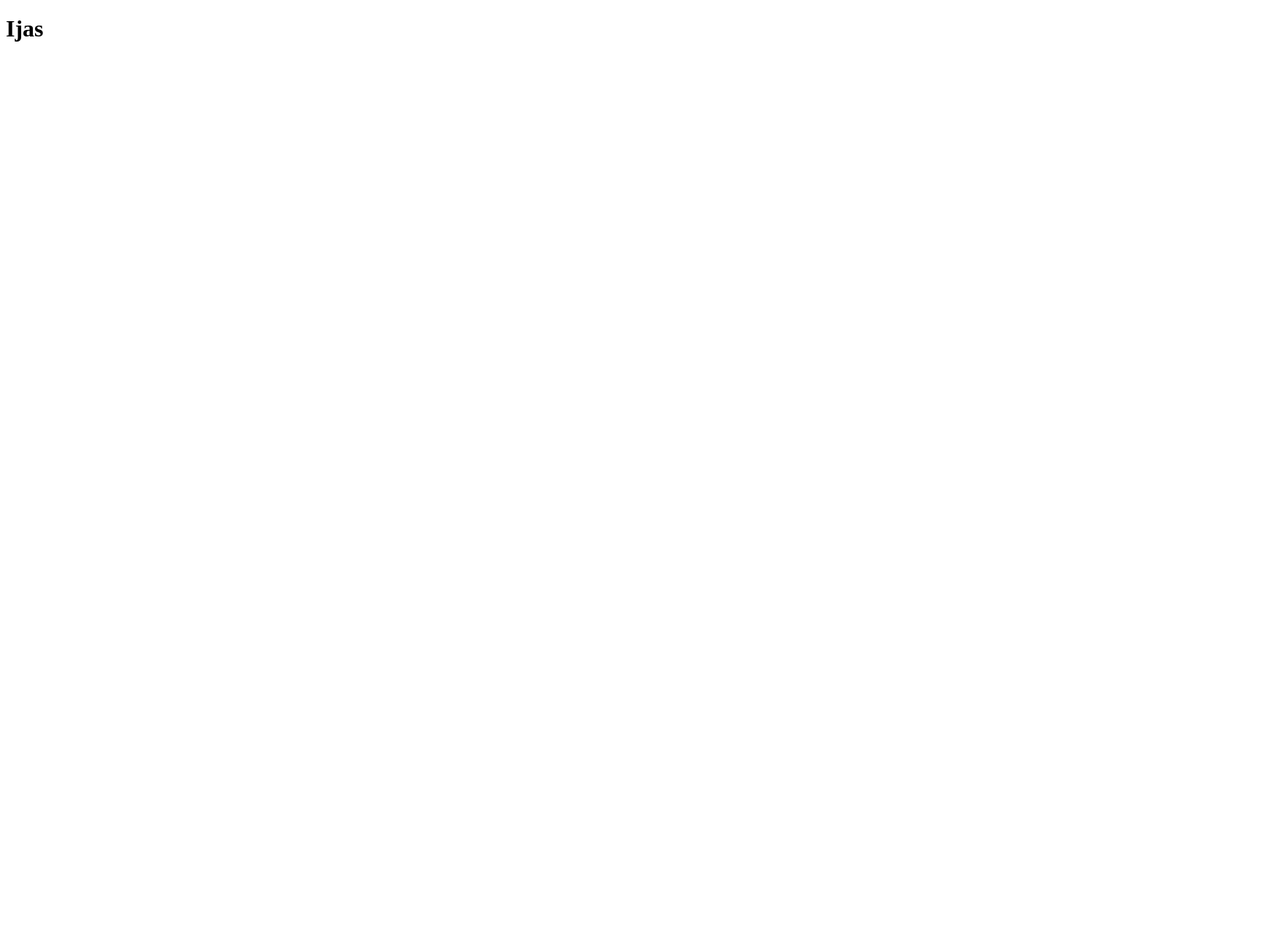
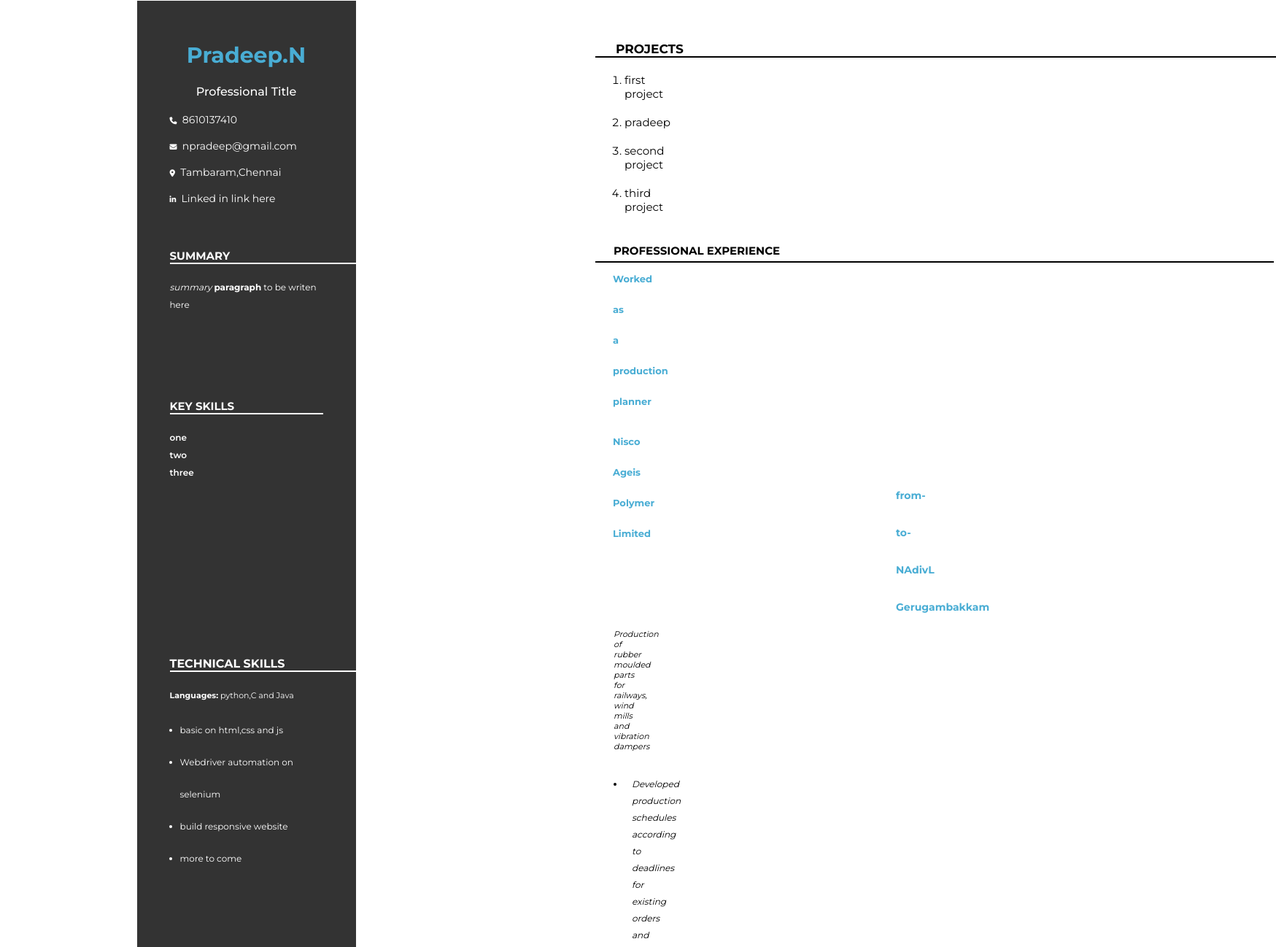
Before and after one commit to onlysparrow-web/practice-3, a plain HTML site: page index.html in a window 1280 px wide. Shown: the top 1298 px of the page at 73% size, 1749 px wide, since content can reach past the window. Before the commit the page ends 800 px from the top, so only its background shows below. Drawn offline with Linux system fonts and the light colour scheme.

Commit message:
modified 5/4.

```diff
--- a/index.html
+++ b/index.html
@@ -1,12 +1,130 @@
 <!DOCTYPE html>
 <html lang="en">
+  <link href="styles.css" rel="stylesheet" />
+  <link href="reset.css" rel="stylessheet" />
+  <link
+    rel="stylesheet"
+    href="https://cdnjs.cloudflare.com/ajax/libs/font-awesome/6.1.1/css/all.min.css"
+    integrity="sha512-KfkfwYDsLkIlwQp6LFnl8zNdLGxu9YAA1QvwINks4PhcElQSvqcyVLLD9aMhXd13uQjoXtEKNosOWaZqXgel0g=="
+    crossorigin="anonymous"
+    referrerpolicy="no-referrer"
+  />
+  <link rel="preconnect" href="https://fonts.googleapis.com" />
+  <link rel="preconnect" href="https://fonts.gstatic.com" crossorigin />
+  <link
+    href="https://fonts.googleapis.com/css2?family=Montserrat:wght@100;200;300;400;500;600;700;800;900&display=swap"
+    rel="stylesheet"
+  />
   <head>
     <meta charset="UTF-8" />
     <meta http-equiv="X-UA-Compatible" content="IE=edge" />
-    <meta name="viewport" content="width=device-width, initial-scale=1.0" />
-    <title>Document</title>
+    <title>Pradeep's resume</title>
   </head>
   <body>
-    <h1>Ijas</h1>
+    <div class="container">
+      <div class="leftside">
+        <h1 id="main-title">Pradeep.N</h1>
+        <h1 class="protitle">Professional Title</h1>
+        <nav id="navigation">
+          <div>
+            <i class="fa-solid fa-phone"></i>&nbsp;
+            <a href="tel:8610137410">8610137410</a>
+          </div>
+          <div>
+            <i class="fa-solid fa-envelope"></i>&nbsp;
+            <a href="mailto:npradeep199669@gmail.com">npradeep@gmail.com</a>
+          </div>
+          <div>
+            <i class="fa-solid fa-location-dot"></i>&nbsp;
+            <a href="https://goo.gl/maps/TmStS4m8KUbBumvT9">Tambaram,Chennai</a>
+          </div>
+          <div>
+            <i class="fa-brands fa-linkedin-in"></i>&nbsp;
+            <a href="#">Linked in link here</a>
+          </div>
+        </nav>
+        <section class="summary">
+          <h2 class="container">SUMMARY</h2>
+          <p><em>summary</em> <strong>paragraph</strong> to be writen here</p>
+          <h2>Key Skills</h2>
+          <ul>
+            <li>one</li>
+            <li>two</li>
+            <li>three</li>
+          </ul>
+        </section>
+        <section class="tech">
+          <h2 class="container">TECHNICAL SKILLS</h2>
+          <p><strong>Languages:</strong>&nbsp;python,C and Java</p>
+          <ul>
+            <li>basic on html,css and js</li>
+            <li>Webdriver automation on selenium</li>
+            <li>build responsive website</li>
+            <li>more to come</li>
+          </ul>
+        </section>
+      </div>
+    </div>
+    <div class="rightside">
+      <section class="projext">
+        <h2 class="container">PROJECTS</h2>
+        <ol>
+          <li>first project</li>
+          <li>pradeep</li>
+          <li>second project</li>
+          <li>third project</li>
+        </ol>
+      </section>
+      <section class="cont">
+        <h2 class="container">PROFESSIONAL EXPERIENCE</h2>
+        <div class="para">
+          <p>Worked as a production planner</p>
+          <p>Nisco Ageis Polymer Limited</p>
+          <div class="para1">
+            <div>from-to-NAdivL</div>
+            <div>Gerugambakkam</div>
+          </div>
+        </div>
+        <div class="paragraph">
+          <p>
+            <em>
+              Production of rubber moulded parts for railways, wind mills and
+              vibration dampers</em
+            >
+          </p>
+        </div>
+        <ul>
+          <li>
+            Developed production schedules according to deadlines for existing
+            orders and sales forecasting.
+          </li>
+          <li>
+            Worked with engineering, production and testing departments to
+            implement corrective actions for missed milestones.
+          </li>
+          <li>
+            Reviewed inventories, tracked production statuses and ordered
+            materials to foster consistent availability.
+          </li>
+          <li>
+            Read worker logs, product processing sheets or specification sheets
+            to verify records adhered to quality assurance specifications.
+          </li>
+          <li>
+            Selected material quantities or processing methods needed to achieve
+            efficient production.
+          </li>
+          <li>
+            Evaluated employee performance and equipment organization to assess
+            and improve plant operations.
+          </li>
+          <li>
+            Developed, released and monitored daily schedules to foster on-time
+            completion of finished products
+          </li>
+        </ul>
+      </section>
+      <h2 class="container">EDUCATION</h2>
+    </div>
   </body>
 </html>
--- /dev/null
+++ b/reset.css
@@ -0,0 +1,173 @@
+/*
+html5doctor.com Reset Stylesheet
+v1.6.1
+Last Updated: 2010-09-17
+Author: Richard Clark - http://richclarkdesign.com
+Twitter: @rich_clark
+*/
+
+html,
+body,
+div,
+span,
+object,
+iframe,
+h1,
+h2,
+h3,
+h4,
+h5,
+h6,
+p,
+blockquote,
+pre,
+abbr,
+address,
+cite,
+code,
+del,
+dfn,
+em,
+img,
+ins,
+kbd,
+q,
+samp,
+small,
+strong,
+sub,
+sup,
+var,
+b,
+i,
+dl,
+dt,
+dd,
+ol,
+ul,
+li,
+fieldset,
+form,
+label,
+legend,
+table,
+caption,
+tbody,
+tfoot,
+thead,
+tr,
+th,
+td,
+article,
+aside,
+canvas,
+details,
+figcaption,
+figure,
+footer,
+header,
+hgroup,
+menu,
+nav,
+section,
+summary,
+time,
+mark,
+audio,
+video {
+  margin: 0;
+  padding: 0;
+  border: 0;
+  outline: 0;
+  font-size: 100%;
+  vertical-align: baseline;
+  background: transparent;
+}
+
+body {
+  line-height: 1;
+}
+
+article,
+aside,
+details,
+figcaption,
+figure,
+footer,
+header,
+hgroup,
+menu,
+nav,
+section {
+  display: block;
+}
+
+nav ul {
+  list-style: none;
+}
+
+blockquote,
+q {
+  quotes: none;
+}
+
+blockquote:before,
+blockquote:after,
+q:before,
+q:after {
+  content: "";
+  content: none;
+}
+
+a {
+  margin: 0;
+  padding: 0;
+  font-size: 100%;
+  vertical-align: baseline;
+  background: transparent;
+}
+
+/* change colours to suit your needs */
+ins {
+  background-color: #ff9;
+  color: #000;
+  text-decoration: none;
+}
+
+/* change colours to suit your needs */
+mark {
+  background-color: #ff9;
+  color: #000;
+  font-style: italic;
+  font-weight: bold;
+}
+
+del {
+  text-decoration: line-through;
+}
+
+abbr[title],
+dfn[title] {
+  border-bottom: 1px dotted;
+  cursor: help;
+}
+
+table {
+  border-collapse: collapse;
+  border-spacing: 0;
+}
+
+/* change border colour to suit your needs */
+hr {
+  display: block;
+  height: 1px;
+  border: 0;
+  border-top: 1px solid #cccccc;
+  margin: 1em 0;
+  padding: 0;
+}
+
+input,
+select {
+  vertical-align: middle;
+}
--- /dev/null
+++ b/styles.css
@@ -0,0 +1,134 @@
+* {
+  font-family: "Montserrat";
+}
+.container {
+  width: 905px;
+  margin-left: auto;
+  margin-right: auto;
+  /*
+text-decoration-line: underline;
+  text-decoration-style: solid;
+  text-decoration-color: white;
+  text-decoration-thickness: 1px;*/
+}
+.leftside {
+  font-size: 15px;
+  float: left;
+  width: 210px;
+  height: 1230px;
+  margin-top: -6px;
+  padding: 36px 45px;
+  background-color: #333333;
+  margin-top: -13px;
+  color: white;
+}
+#main-title {
+  text-align: center;
+  color: #49add4;
+}
+.protitle {
+  font-size: 16px;
+  text-align: center;
+  font-weight: 500;
+  padding-top: 2px;
+}
+#navigation {
+  padding-top: 0px;
+  line-height: 36px;
+  font-size: 14px;
+}
+#navigation a:link {
+  text-decoration: none;
+  color: white;
+}
+#navigation i {
+  font-size: 10px;
+}
+.summary h2 {
+  padding-top: 39px;
+  font-size: 15px;
+  border-bottom: 2px solid;
+  text-transform: uppercase;
+}
+.summary p {
+  padding-top: 7px;
+  font-size: 12px;
+  line-height: 24px;
+  padding-bottom: 66px;
+}
+.summary ul {
+  list-style-type: none;
+  padding-top: 7px;
+  padding-left: 0px;
+  padding-bottom: 227px;
+  font-size: 12px;
+  line-height: 24px;
+  font-weight: 600;
+}
+.tech h2 {
+  font-size: 16px;
+  border-bottom: 2px solid;
+}
+.tech p {
+  font-size: 11px;
+  line-height: 15px;
+  padding-top: 12px;
+}
+.tech ul {
+  padding-left: 14px;
+  padding-top: 6px;
+  line-height: 44px;
+  font-size: 12px;
+}
+.rightside {
+  margin-left: 789px;
+  margin-right: 493px;
+  height: 1268px;
+  padding-left: 19px;
+}
+.projext h2 {
+  border-bottom: 2px solid;
+  font-size: 17px;
+  padding-top: 43px;
+  padding-left: 28px;
+}
+.projext li {
+  font-size: 15px;
+  line-height: 19px;
+  padding-top: 5px;
+  padding-bottom: 15px;
+}
+.cont h2 {
+  border-bottom: 2px solid;
+  font-size: 15px;
+  padding-left: 25px;
+  padding-top: 10px;
+  padding-bottom: 5px;
+}
+.cont .para {
+  font-size: 13px;
+  padding-left: 24px;
+  margin-top: -12px;
+  font-weight: bold;
+  line-height: 42px;
+  color: #49add4;
+}
+.cont .para1 {
+  font-size: 14px;
+  line-height: 51px;
+  padding-left: 388px;
+  margin-top: -111px;
+  font-weight: bold;
+}
+.paragraph {
+  font-size: 11px;
+  padding-left: 25px;
+  margin-top: -7px;
+  padding-bottom: 6px;
+}
+.cont li {
+  font-size: 12px;
+  line-height: 23px;
+  padding: 0px 10px;
+  font-style: italic;
+}
```
